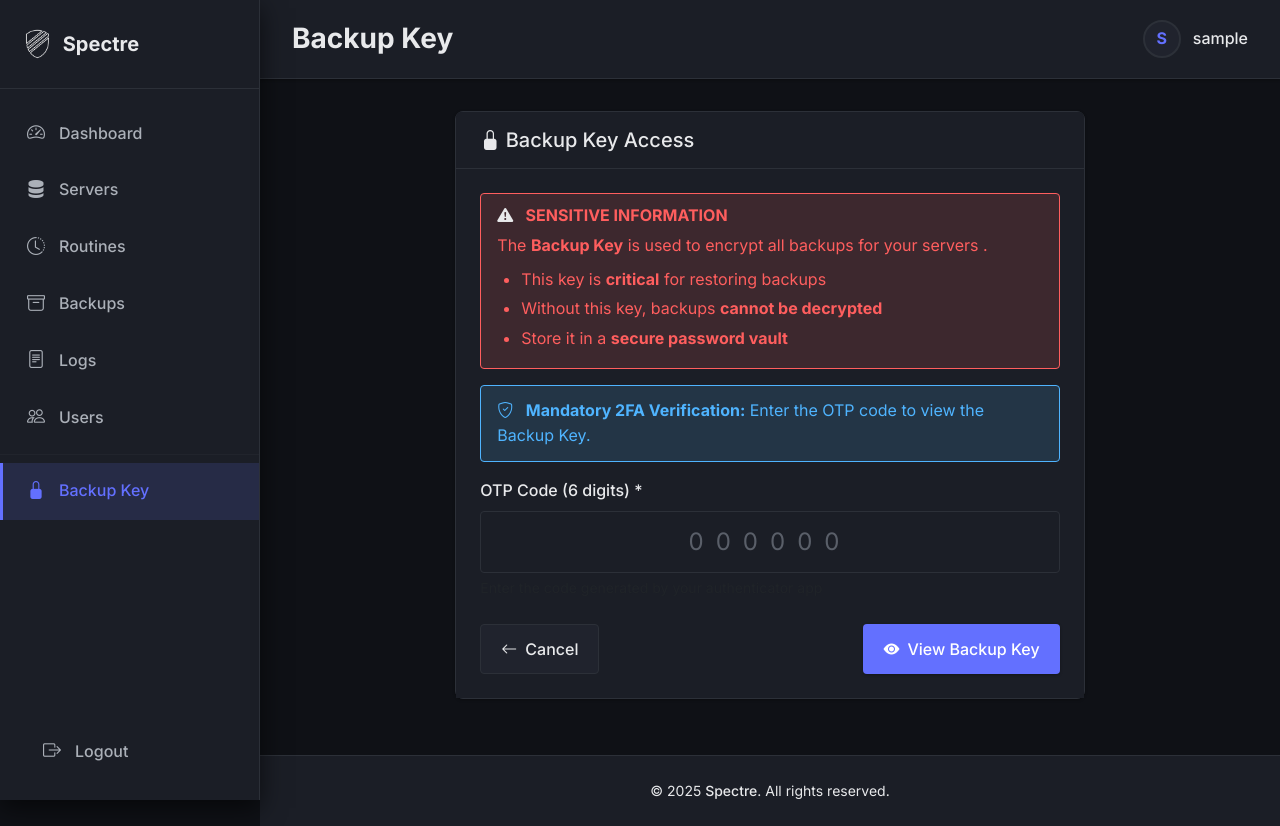
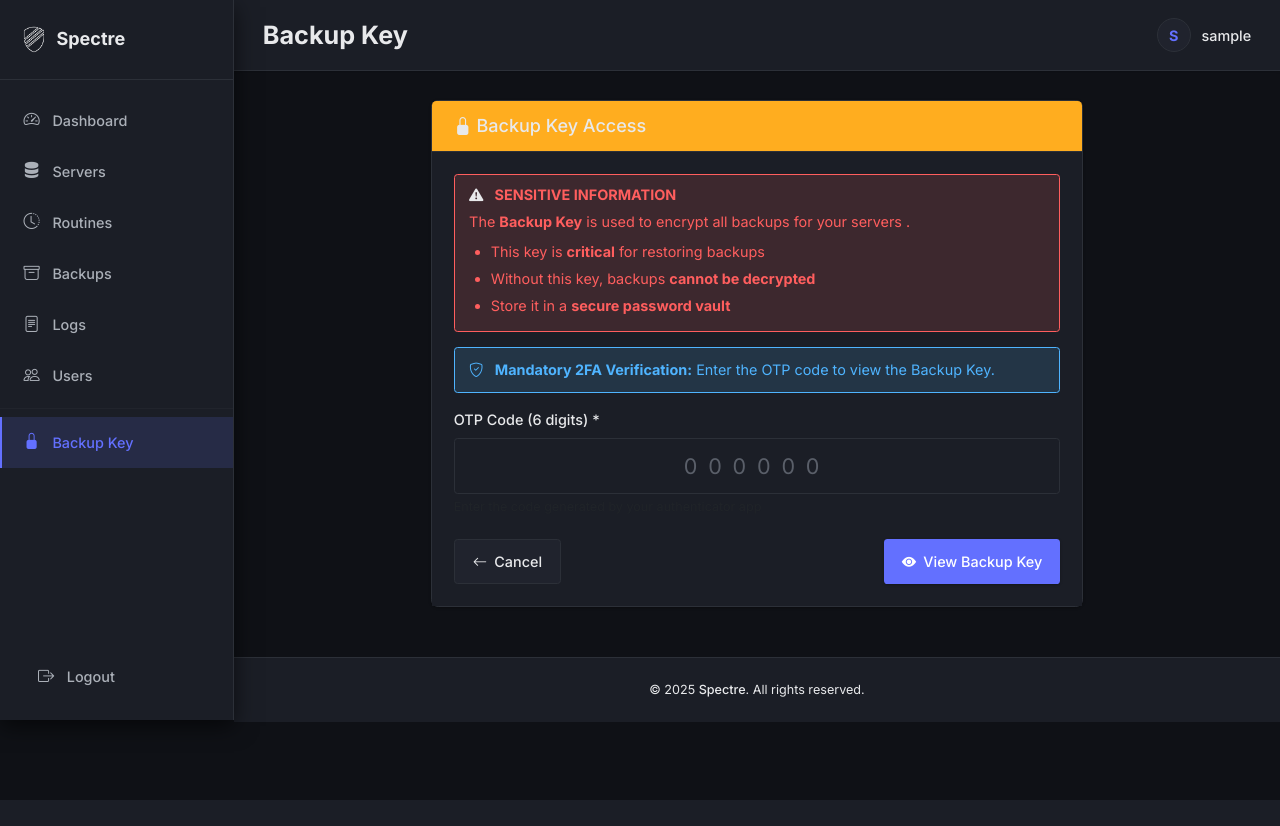
Before and after one commit to syrusnfs/Spectre-, a Flask app: page /profile/backup-key in a window 1280 px wide. After the commit the page ends 800 px from the top, so only its background shows below. Run offline with Flask 3, Linux system fonts and the light colour scheme; a user stored in the database is signed in; tables that the repository leaves empty hold one stand-in row (values such as "Sample post").

Commit message:
Change .bg-warning background to use --color-warning
Updated background color for .bg-warning class to use --color-warning variable.

```diff
--- a/static/css/style.css
+++ b/static/css/style.css
@@ -1,5 +1,3 @@
-/* Based on pangolin.net dark mode design system */
-
 /* ===== GOOGLE FONTS ===== */
 @import url('https://fonts.googleapis.com/css2?family=Inter:wght@300;400;500;600;700;800&display=swap');
 
@@ -87,6 +85,7 @@
     line-height: 1.6;
     -webkit-font-smoothing: antialiased;
     -moz-osx-font-smoothing: grayscale;
+    zoom: 90%;
 }
 
 p, li, ol, ul, span, label {
@@ -778,7 +777,7 @@
 }
 
 .bg-warning {
-    background: var(--input-bg) !important;
+    background: var(--color-warning) !important;
     color: var(--color-bg) !important;
 }
 
```
